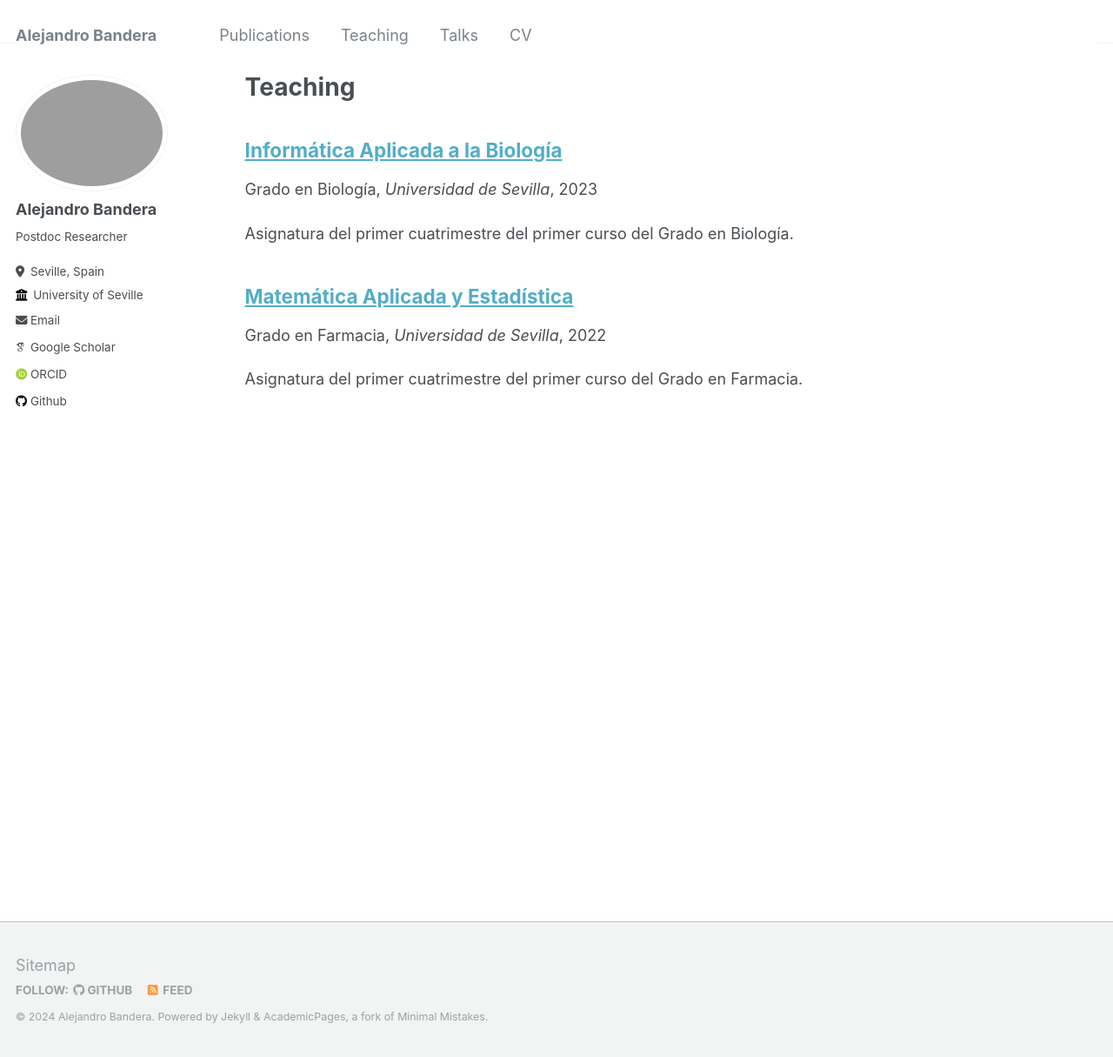
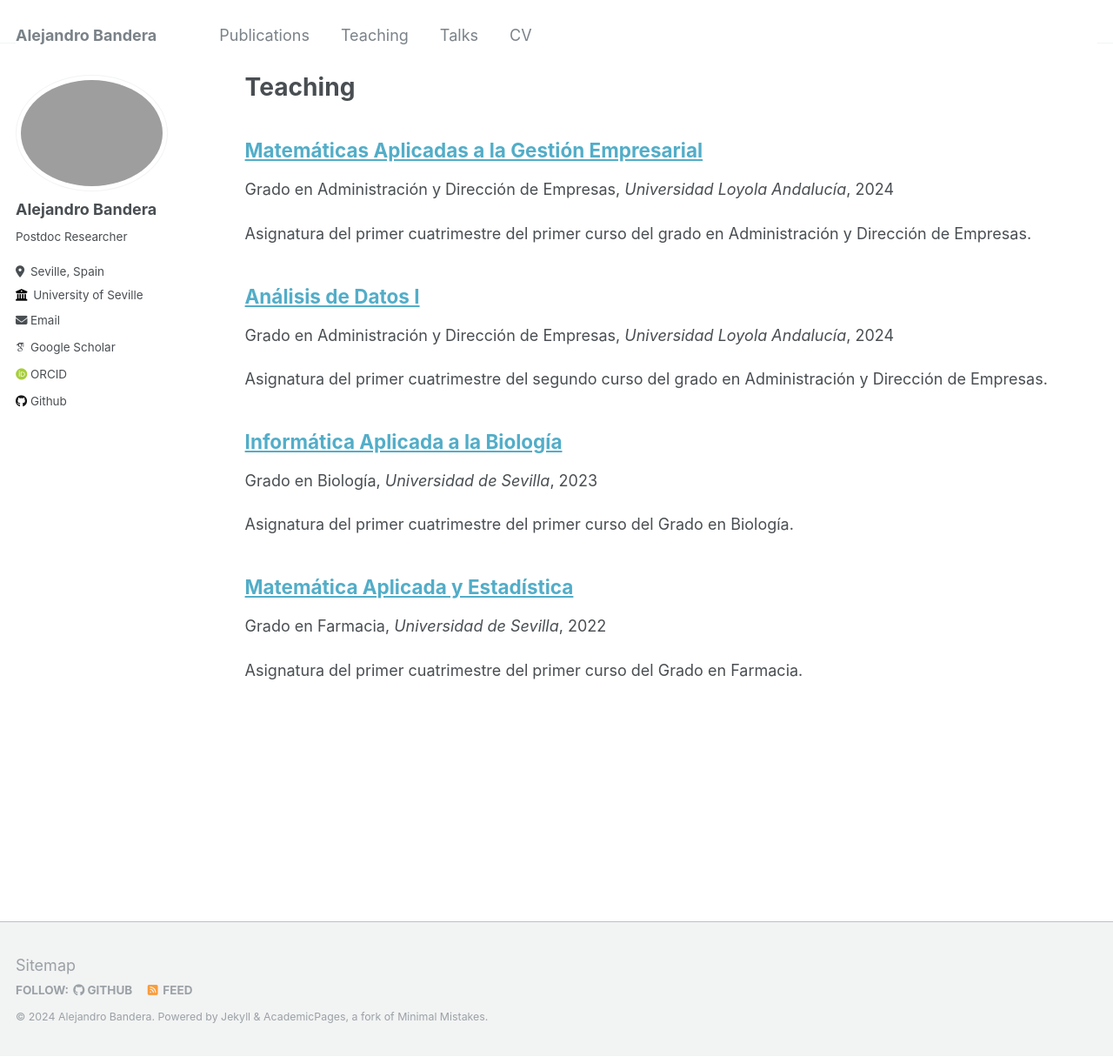
Before and after one commit to abanderam/abandera.github.io, a Jekyll site: the page built from _pages/teaching.html, in a window 1280 px wide and 1215 px high. Shown: the whole window at 87% size. Built offline with Jekyll 4.4.1, drawn with Linux system fonts in a browser that asks for light colours; some web fonts are replaced.

Commit message:
Actualización Loyola

```diff
--- a/_pages/cv.md
+++ b/_pages/cv.md
@@ -18,7 +18,10 @@ Education
 
 Work experience
 ======
-* 10/2020-: FPI
+* 8/2024-: PAD
+  * Universidad Loyola Andalucia
+  * Duties includes: Research and Teaching
+* 10/2020-8/2024: FPI
   * University of Seville
   * Duties includes: Research in Reduced Order Modelling of Differential Equations
   * Supervisor: Prof. Tomás Chacón, Prof. Soledad Ferández and Prof. Macarena Gómez
--- /dev/null
+++ b/_teaching/AD I.md
@@ -0,0 +1,20 @@
+---
+title: "Análisis de Datos I"
+collection: teaching
+type: "Grado en Administración y Dirección de Empresas"
+permalink: /teaching/ADI
+venue: "Universidad Loyola Andalucía"
+date: 2024-01-01
+location: "Dos Hermanas, Sevilla, España"
+---
+
+Asignatura del primer cuatrimestre del segundo curso del grado en Administración y Dirección de Empresas.
+
+Parte 1: Introducción al Análisis de Datos
+======
+
+Parte 2: Análisis Exploratorio de Datos
+======
+
+Parte 3: Visualización de Datos
+======
--- /dev/null
+++ b/_teaching/MAGE.md
@@ -0,0 +1,26 @@
+---
+title: "Matemáticas Aplicadas a la Gestión Empresarial"
+collection: teaching
+type: "Grado en Administración y Dirección de Empresas"
+permalink: /teaching/MAGE
+venue: "Universidad Loyola Andalucía"
+date: 2024-01-01
+location: "Dos Hermanas, Sevilla, España"
+---
+
+Asignatura del primer cuatrimestre del primer curso del grado en Administración y Dirección de Empresas.
+
+Tema 1: Funciones de una variable
+======
+
+Tema 2: Derivadas de funciones de una variable
+======
+
+Tema 3: Funciones de varias variables. Optimización
+======
+
+Tema 4: Integral indefinida
+======
+
+Tema 5: Integral definida
+======
```
Also changed, not shown: _pages/about.md (+2 -1 lines).
